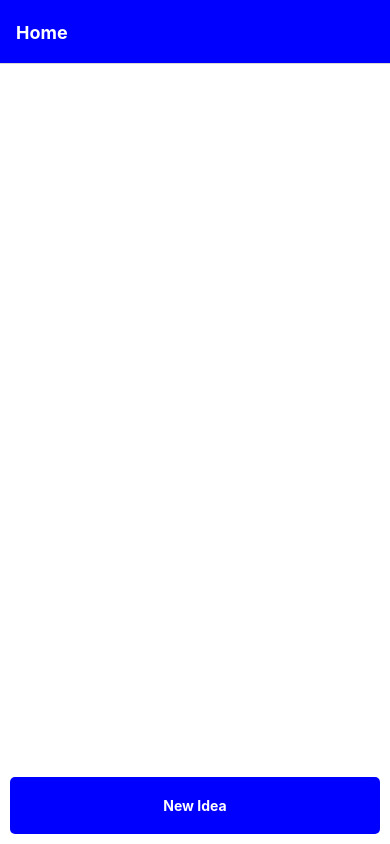
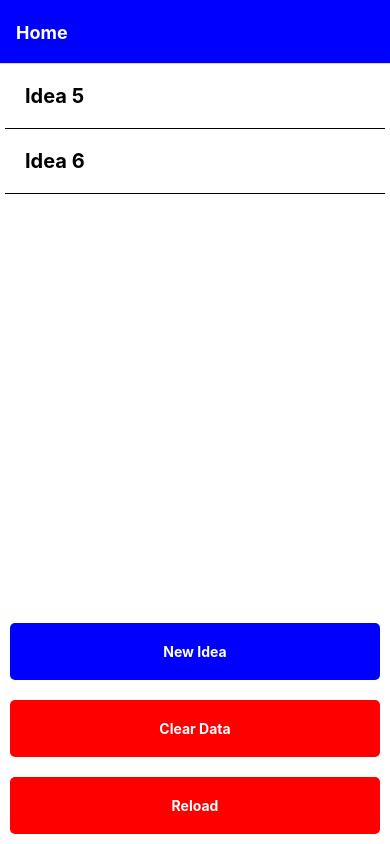
Before and after one commit to Nicola3341246/Idea_App_prototype, a React Native app in the folder Idea_Prototype/: screen /Home in a window 390 px wide. Built offline with nearby package versions, Linux system fonts and the light colour scheme.

Commit message:
Added new idea and fixed loading idea for everypage

```diff
--- a/Idea_Prototype/assets/store/storage.ts
+++ b/Idea_Prototype/assets/store/storage.ts
@@ -102,6 +102,7 @@ export const addRepository = async (name: string, parentRepositoryId: number) =>
         parentRepositoryId: parentRepositoryId,
         name: name,
     };
+
     repositories.push(newRepository);
     await AsyncStorage.setItem("repositories", JSON.stringify(repositories));
 };
@@ -138,6 +139,11 @@ export const addIdea = async (title: string, description: string, repositoryId:
         repositoryId: repositoryId,
         description: description,
     };
+
+    ideas.push(newIdea);
+    await AsyncStorage.setItem("ideas", JSON.stringify(ideas));
+
+    return getIdeas();
 };
 
 export const deleteIdea = async (ideaId: number) => {
@@ -145,3 +151,13 @@ export const deleteIdea = async (ideaId: number) => {
     const newIdeas = ideas.filter((idea) => idea.id !== ideaId);
     await AsyncStorage.setItem("ideas", JSON.stringify(newIdeas));
 };
+
+export const clearData = async () =>{
+    try {
+        await AsyncStorage.clear()
+    } catch(e) {
+        // clear error
+    }
+
+    await initializeStorage();
+}
--- a/Idea_Prototype/components/ideaCreator/ideaCreator.js
+++ b/Idea_Prototype/components/ideaCreator/ideaCreator.js
@@ -1,21 +1,31 @@
+import { useState } from "react";
 import { Pressable, ScrollView, Text, TextInput, View } from "react-native";
+import { addIdea } from "../../assets/store/storage";
 
 export default function IdeaCreator({ navigation }) {
+    const [ideaTitle, setIdeaTitle] = useState("");
+    const [ideaDescription, setIdeaDescription] = useState("");
+
     const createIdea = () => {
-        // Add idea to storage
-        navigation.navigate("Home");
+        const stuff = addIdea(ideaTitle, ideaDescription, 0).then((result) => console.log(result));
+        //navigation.navigate("Home");
     };
 
     return (
         <View style={styles.container}>
             <ScrollView>
                 <Text style={styles.label}>Title</Text>
-                <TextInput style={styles.input} placeholder="Title" />
+                <TextInput
+                    style={styles.input}
+                    placeholder="Title"
+                    onChangeText={(newText) => setIdeaTitle(newText)}
+                />
                 <Text style={styles.label}>Description</Text>
                 <TextInput
-                    style={styles.input}
-                    placeholder="My Idea is...{\n}jFuthermore"
+                    style={[styles.input, { minHeight: 100 }]}
+                    placeholder="My Idea is ..."
                     multiline={true}
+                    onChangeText={(newText) => setIdeaDescription(newText)}
                 />
             </ScrollView>
             <Pressable style={styles.button} onPress={() => createIdea()}>
--- a/Idea_Prototype/components/mainpage/mainpage.js
+++ b/Idea_Prototype/components/mainpage/mainpage.js
@@ -1,34 +1,71 @@
 import { Pressable, StyleSheet, Text, View, ScrollView } from "react-native";
 import IdeaComponent from "../global/ideaCompondent.js";
 import RepoComponent from "../global/repoComponent.js";
-import { getRepositories, getIdeas } from "../../assets/store/storage.ts";
+import { getRepositories, getIdeas, clearData } from "../../assets/store/storage.ts";
+import { useState, useEffect } from "react";
 
 export default function MainPage({ navigation }) {
-    const ideaRepository = getRepositories();
+    const [ideaRepository, setIdeaRepository] = useState({ isLoaded: false, data: [] });
+    const [ideas, setIdeas] = useState({ isLoaded: false, data: [] });
 
-    const ideas = getIdeas();
+    const loadData = async () => {
+        const repositories = await getRepositories();
+        console.log(repositories);
+        setIdeaRepository({ isLoaded: true, data: repositories });
+
+        const loadedIdeas = await getIdeas();
+        console.log(loadedIdeas);
+        setIdeas({ isLoaded: true, data: loadedIdeas });
+    };
+
+    useEffect(() => {
+        const unsubscribe = navigation.addListener("focus", () => {
+            loadData();
+        });
+
+        return unsubscribe;
+    }, [navigation]);
 
     const openIdeaKreator = () => {
         navigation.navigate("IdeaKreator");
     };
 
+    const handleClearData = async () => {
+        await clearData();
+        loadData();
+    };
+
     return (
         <View style={styles.container}>
             <ScrollView>
-                {/*ideaRepository.map((repo, index) => {
+                {ideaRepository.data.map((repo, index) => {
                     if (repo.parentRepositoryId === 0) {
                         return <RepoComponent navigation={navigation} repo={repo} key={index} />;
                     }
-                })*/}
-                {/*ideas.map((idea, index) => {
+                })}
+                {ideas.data.map((idea, index) => {
                     if (idea.repositoryId === 0) {
                         return <IdeaComponent navigation={navigation} idea={idea} key={index} />;
                     }
-                })*/}
+                })}
             </ScrollView>
             <Pressable style={styles.button} onPress={() => openIdeaKreator()}>
                 <Text style={styles.buttonText}>New Idea</Text>
             </Pressable>
+            {/* This code should be removed for release */}
+            <Pressable
+                style={[styles.button, { backgroundColor: "red" }]}
+                onPress={() => handleClearData()}
+            >
+                <Text style={styles.buttonText}>Clear Data</Text>
+            </Pressable>
+            <Pressable
+                style={[styles.button, { backgroundColor: "red" }]}
+                onPress={() => loadData()}
+            >
+                <Text style={styles.buttonText}>Reload</Text>
+            </Pressable>
+            {/* Unit here */}
         </View>
     );
 }
```
